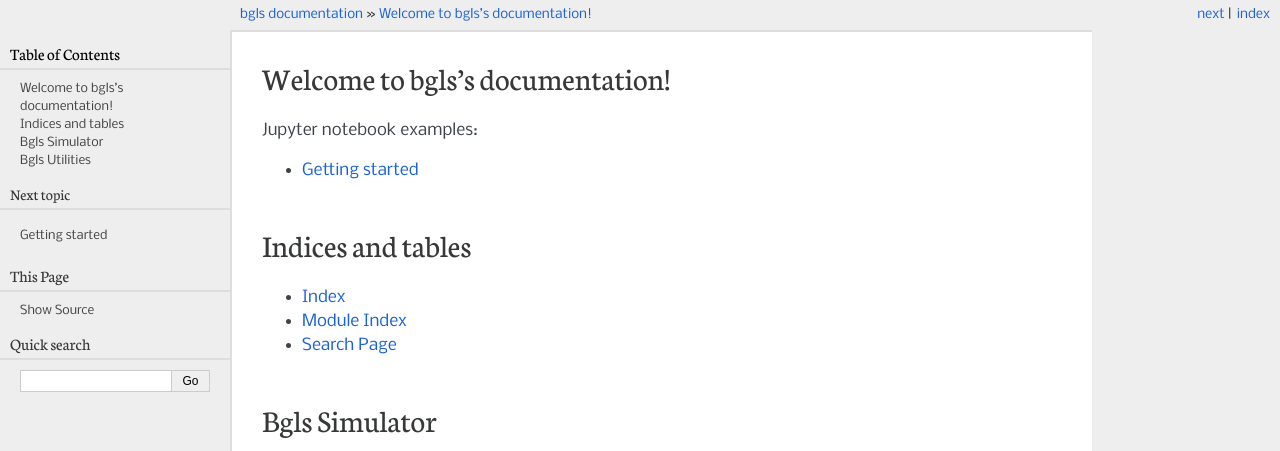
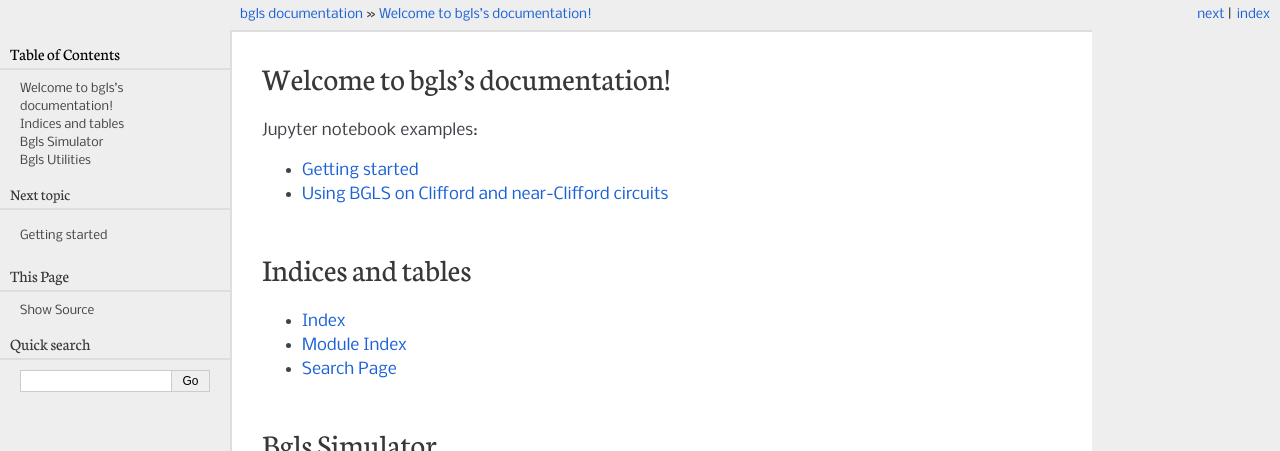
Before and after one commit to asciineuron/bgls, a Sphinx documentation site: the page built from docs/index.rst, in a window 1280 px wide, cut to the strip 0-451 px from the top of the page. Built offline with Sphinx 7.4.7, drawn with Linux system fonts in a browser that asks for light colours.

Commit message:
Trying chanign the sphinx workflow

```diff
--- a/docs/index.rst
+++ b/docs/index.rst
@@ -6,6 +6,7 @@ Welcome to bgls's documentation!
    :caption: Jupyter notebook examples:
 
    start.ipynb
+   clifford_simulation.ipynb
 
 
 Indices and tables
```
Also changed, not shown: 1 other file.
